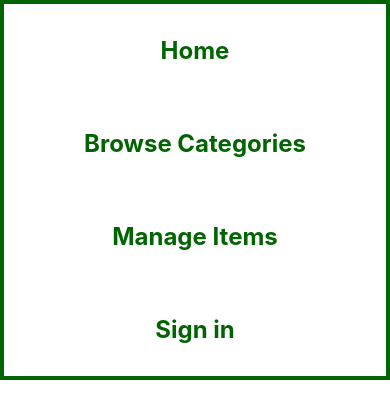
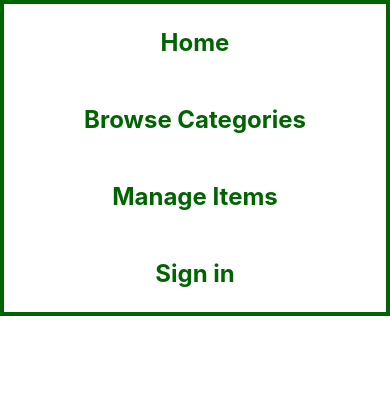
Before and after one commit to alonso-cadenas/ecowaste, a Next.js app: page / in a window 390 px wide. Shown: the top 394 px of the page. Built offline with nearby package versions, Linux system fonts and the light colour scheme; no server answers; what aws-amplify would draw is missing.

Commit message:
Ignore letter casing in the search bar.

```diff
--- a/src/components/header/header.module.css
+++ b/src/components/header/header.module.css
@@ -4,12 +4,6 @@
   align-items: center;
   border: 0.25rem solid darkgreen;
   min-width: 100vw;
-}
-
-@media screen and (max-width: 500px) {
-  .navigation {
-    flex-flow: column;
-  }
 }
 
 .navigation a {
@@ -22,3 +16,13 @@
 .navigation a:hover {
   text-decoration: underline;
 }
+
+@media screen and (max-width: 500px) {
+  .navigation {
+    flex-flow: column;
+  }
+
+  .navigation a {
+    margin: 1.5rem;
+  }
+}
--- a/src/pages/_document.tsx
+++ b/src/pages/_document.tsx
@@ -25,7 +25,7 @@ class MyDocument extends Document {
             href="/favicon-16x16.png"
           />
           <link rel="manifest" href="/site.webmanifest" />
-          <link rel="shortcut icon" href="/favicon/favicon.ico" />
+          <link rel="shortcut icon" href="/favicon.ico" />
         </Head>
         <body>
           <Main />
--- a/src/utils/sanitizeInput/sanitizeInput.ts
+++ b/src/utils/sanitizeInput/sanitizeInput.ts
@@ -3,5 +3,5 @@
  * @param value
  */
 export function sanitizeInput(value: string) {
-  return value?.replace(/[^\w\s]/gi, '') || '';
+  return value?.replace(/[^\w\s]/gi, '').toLocaleLowerCase() || '';
 }
```
